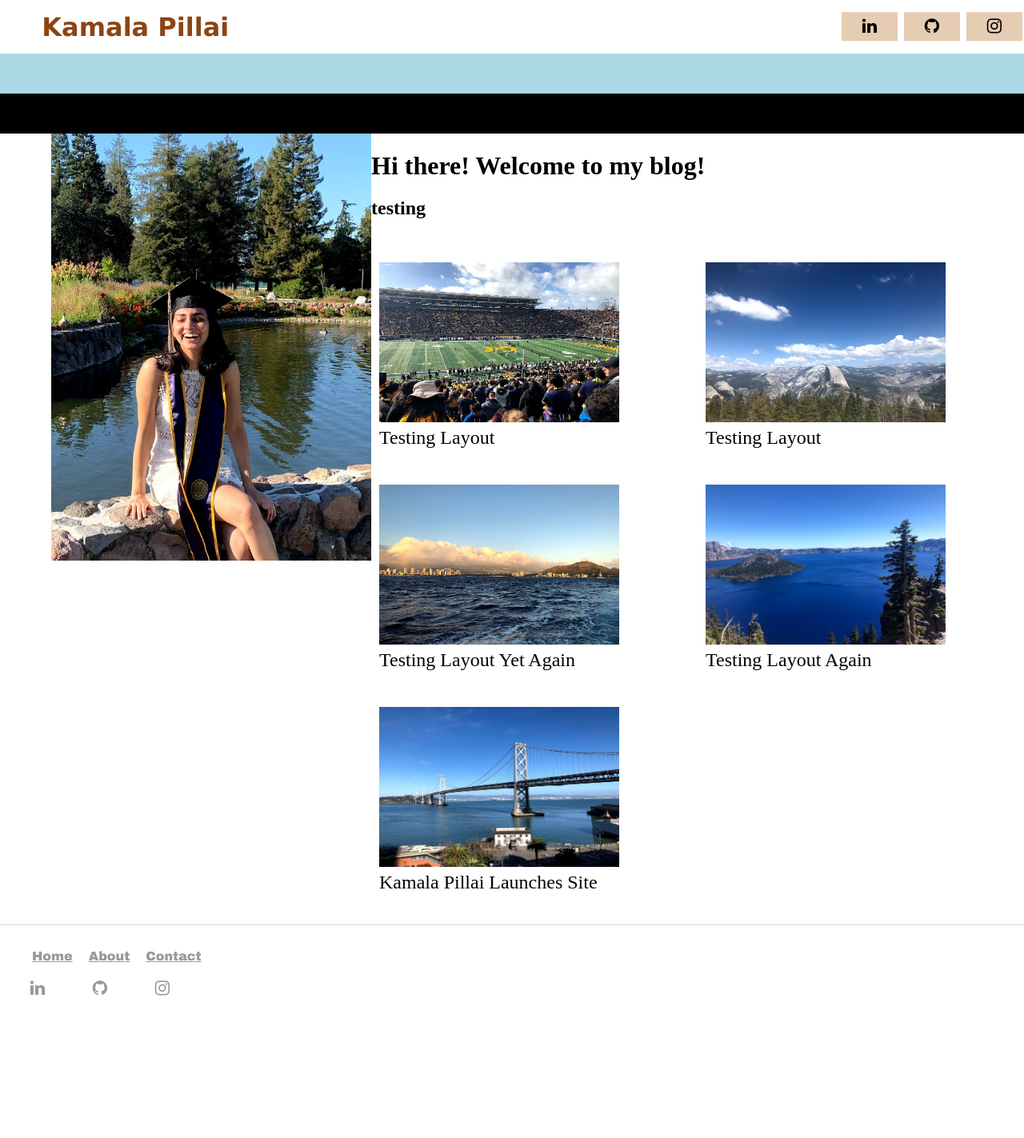
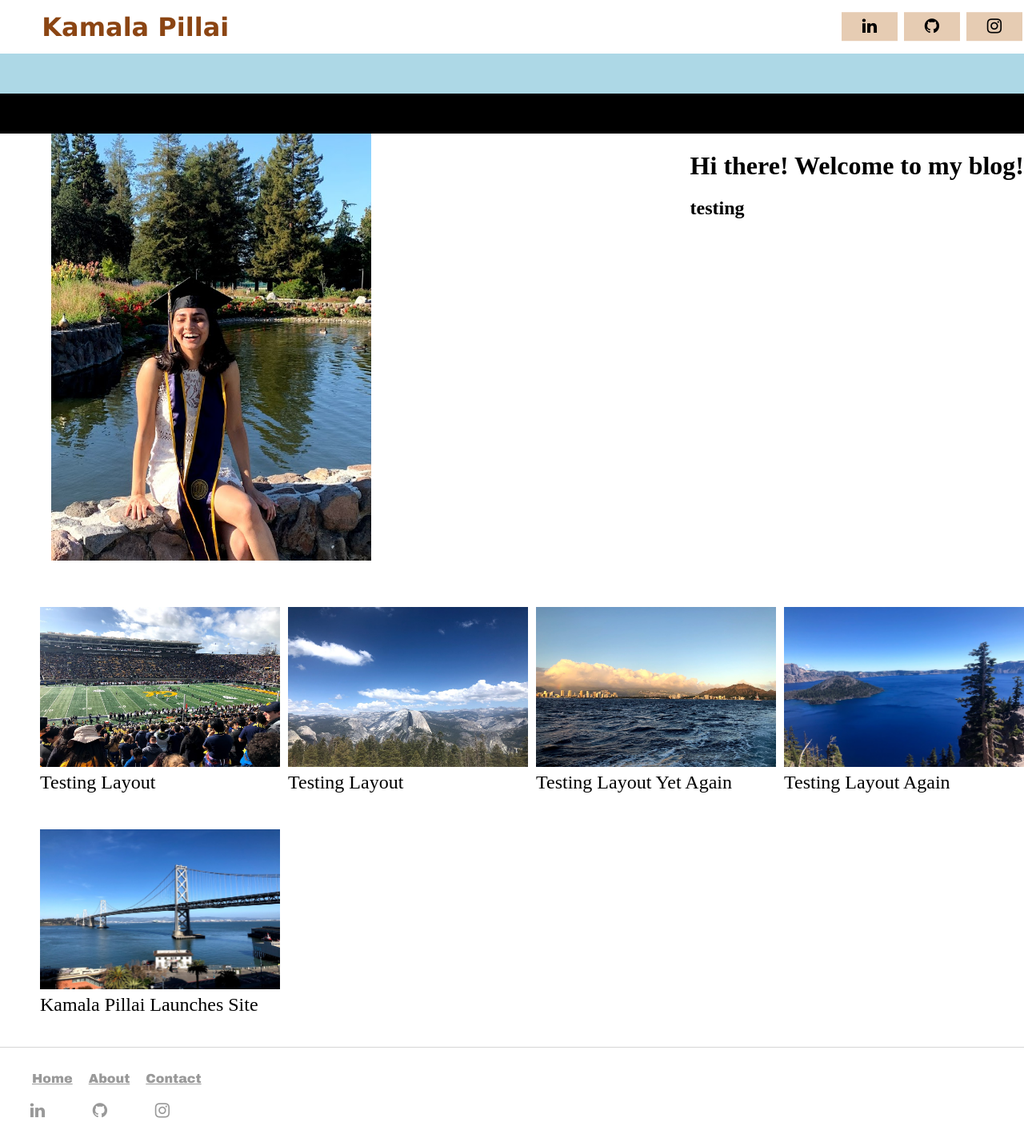
Before and after one commit to kpill/kpill.github.io, a Jekyll site: the page built from index.html, in a window 1280 px wide. Shown: the whole page at 80% size. Built offline with Jekyll 4.4.1, drawn with Linux system fonts in a browser that asks for light colours; before the commit the page ends 1270 px from its top, so only the background shows below that.

Commit message:
Update index.html

```diff
--- a/index.html
+++ b/index.html
@@ -6,9 +6,9 @@ title: Kamala Pillai's Blog
 <div class="welcome-box-black"></div>
 
 
-<img src="/images/about3.jpg" width="400" style="float: left; margin-left: 5%">
+<img src="/images/about3.jpg" width="400" style="margin-left: 5%">
 
-<div>
+<div style="float:right">
 <h1>Hi there! Welcome to my blog!</h1>
 <h2>testing</h2>
 </div>
```
